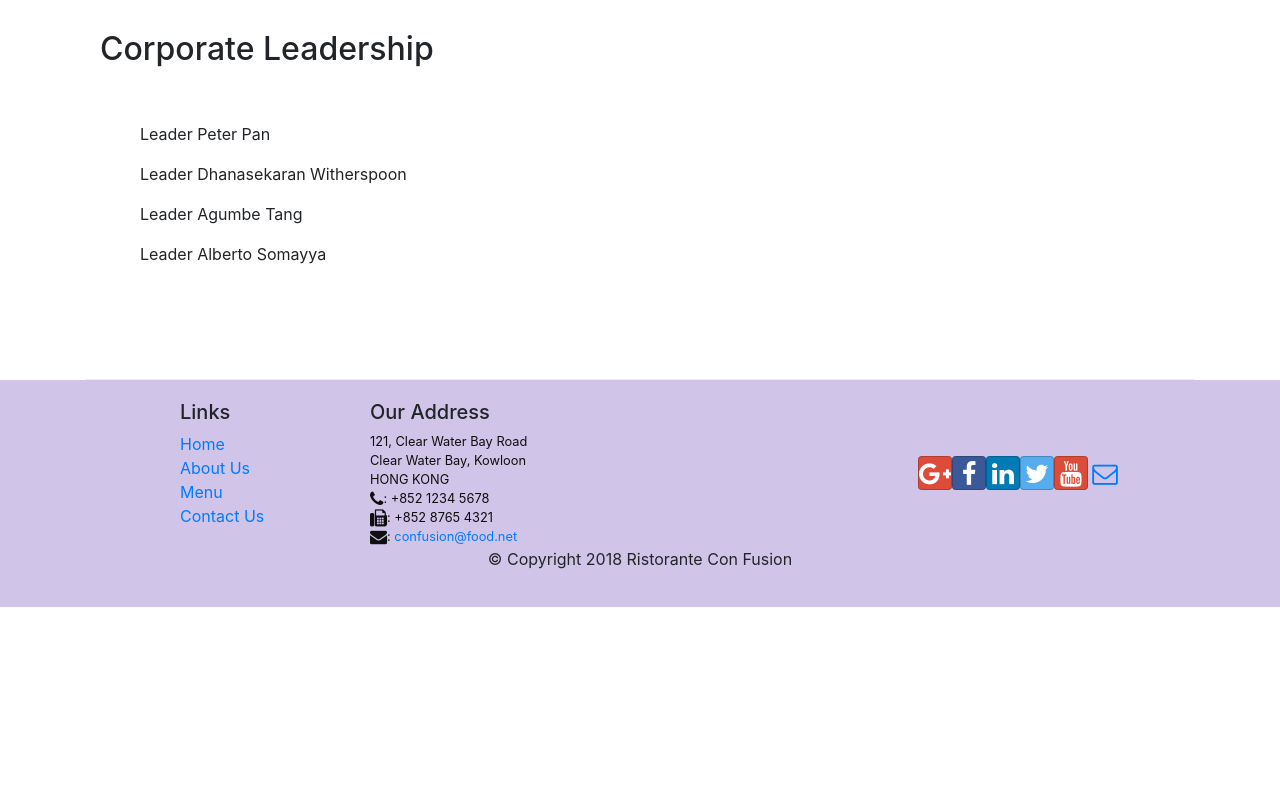
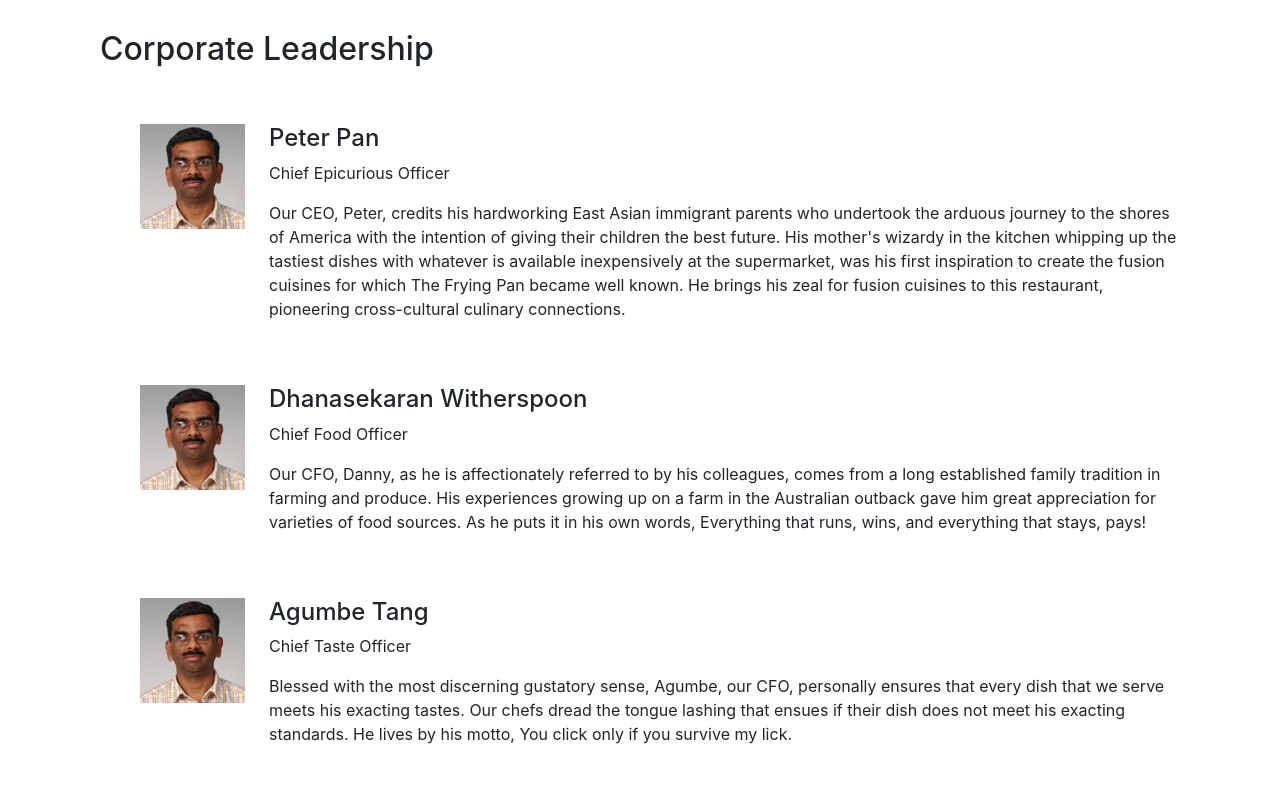
Before and after one commit to lightnsalt513/react-study, a React (Create React App) app: page /aboutus in a window 1280 px wide. Shown: the part 1000-1800 px from the top of the page. Before the commit the page ends 1607 px from the top, so only its background shows below. Built offline with nearby package versions, Linux system fonts and the light colour scheme.

Commit message:
React Router Task 2 & 3

```diff
--- a/src/components/AboutComponent.js
+++ b/src/components/AboutComponent.js
@@ -1,4 +1,5 @@
 import React from 'react';
+import RenderLeader from './RenderleaderComponent';
 import { Breadcrumb, BreadcrumbItem, Card, CardBody, CardHeader, Media } from 'reactstrap';
 import { Link } from 'react-router-dom';
 
@@ -6,7 +7,7 @@ function About(props) {
 
     const leaders = props.leaders.map((leader) => {
         return (
-            <p>Leader {leader.name}</p>
+          <RenderLeader leader={leader}/>
         );
     });
 
--- /dev/null
+++ b/src/components/RenderleaderComponent.js
@@ -0,0 +1,21 @@
+import React from 'react';
+import { Media } from 'reactstrap';
+
+function RenderLeader({leader}) {
+  return(
+    <Media tag="li" className="mt-5">
+      <Media left href="#" className="mr-4">
+        <Media object src={leader.image} alt={leader.name} />
+      </Media>
+      <Media body>
+        <Media heading>
+          {leader.name}
+        </Media>
+        <p>{leader.designation}</p>
+        <p className="mt-2">{leader.description}</p>
+      </Media>
+    </Media>
+  );
+}
+
+export default RenderLeader;
```
